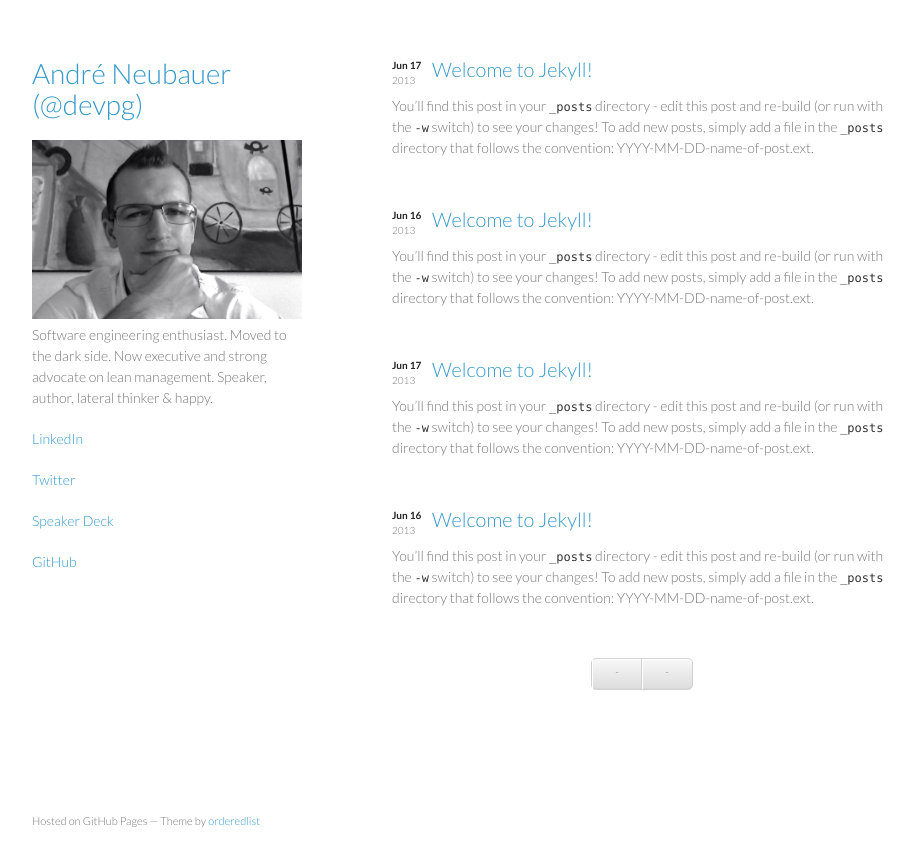
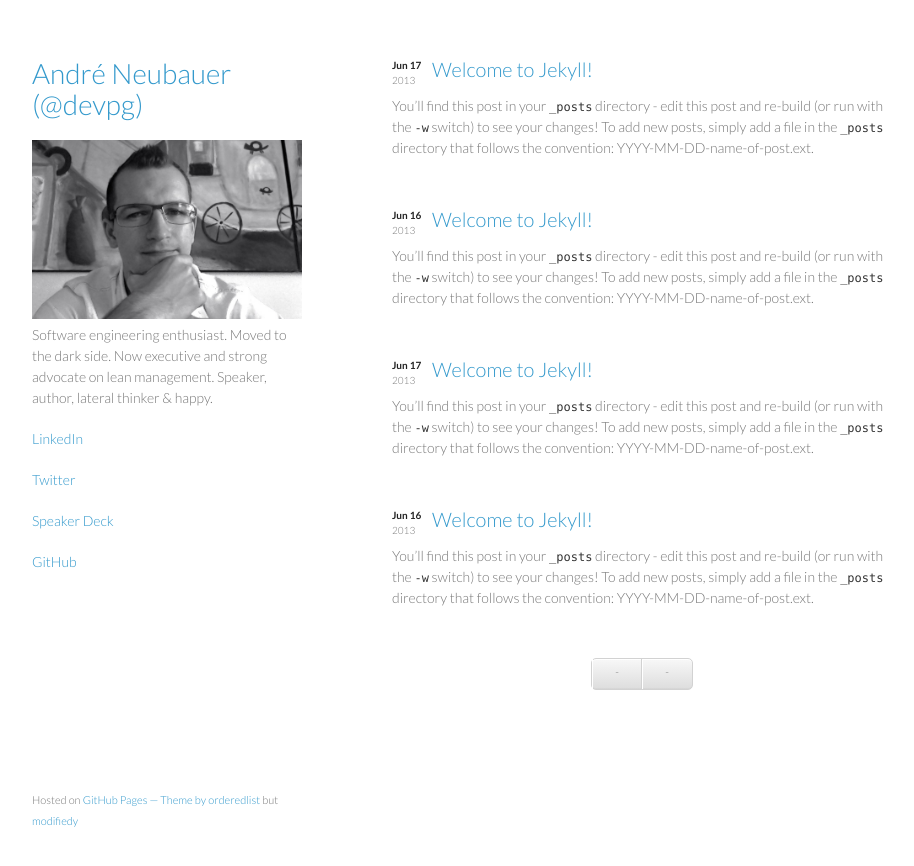
Before and after one commit to devpg/devpg.github.io, a Jekyll site: the page built from index.html, in a window 1280 px wide. Shown: the top 866 px of the page, without its empty margins (178-1092 px from the left). Built offline with Jekyll 4.4.1, drawn with Linux system fonts in a browser that asks for light colours; the list of posts is cut into pages by our own code.

Commit message:
Extend footer with some links

```diff
--- a/_includes/footer.html
+++ b/_includes/footer.html
@@ -2,7 +2,7 @@
       </section>
 
       <footer>
-        <p><small>Hosted on GitHub Pages &mdash; Theme by <a href="https://github.com/orderedlist">orderedlist</a></small></p>
+        <p><small>Hosted on <a href="https://github.io" target="_blank">GitHub Pages &mdash; Theme by <a href="https://github.com/orderedlist" target="_blank">orderedlist</a> but <a href="https://github.com/devpg/devpg.github.io" target="_blank">modifiedy</a></small></p>
       </footer>
     </div>
     <script src="/assets/scale.fix.js"></script>
```
